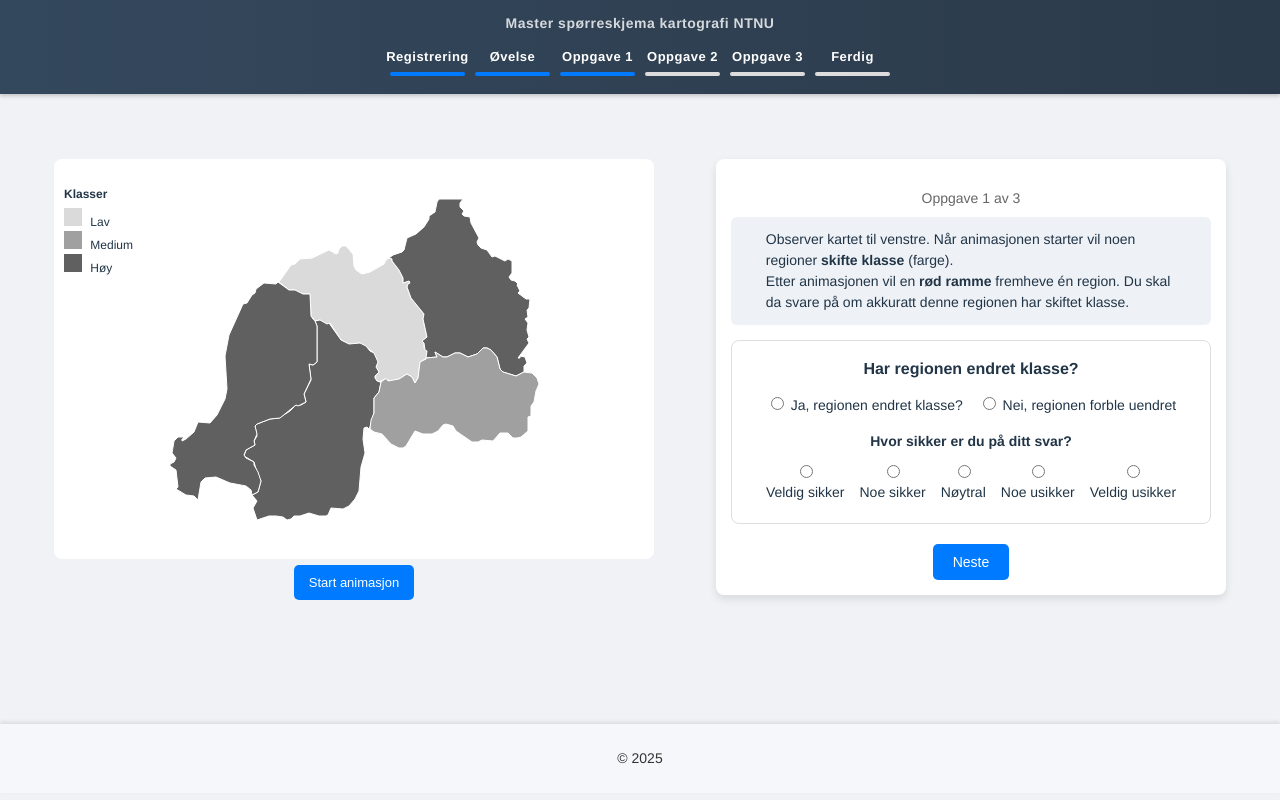
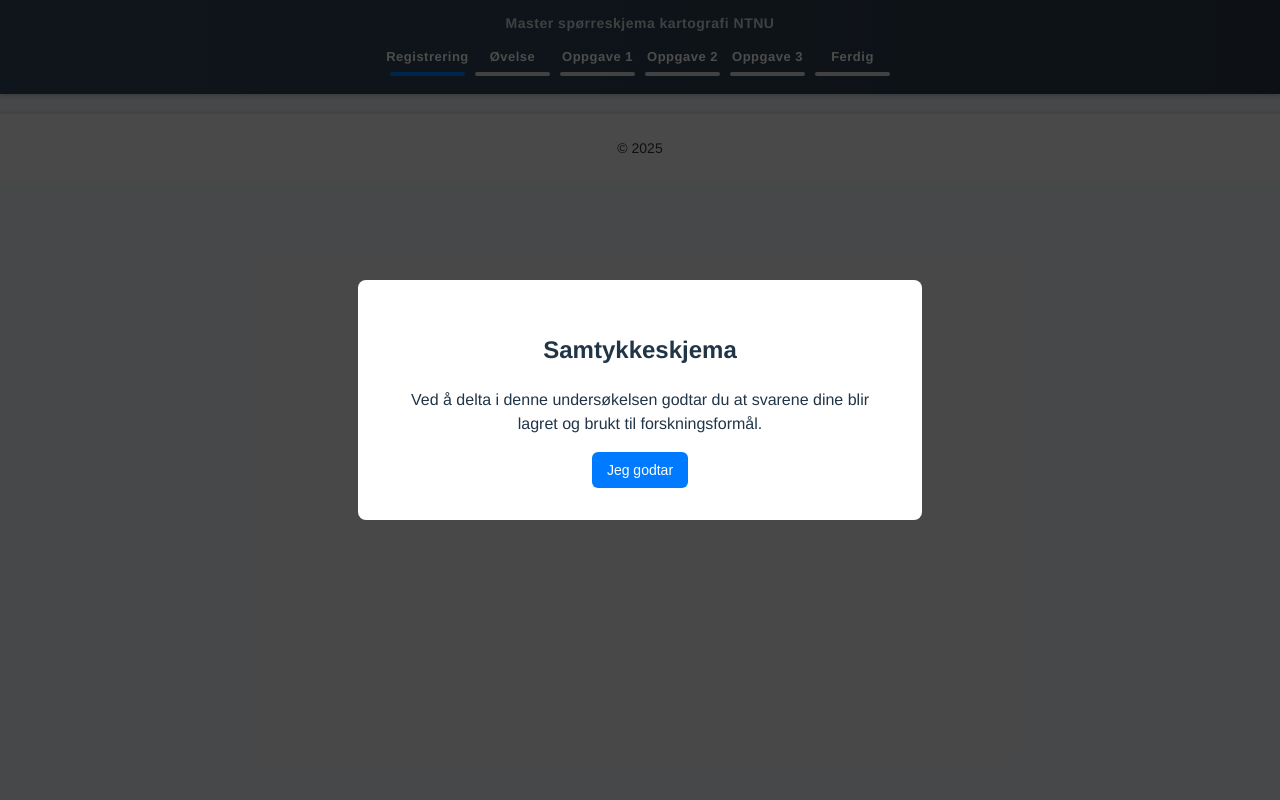
Before and after one commit to rebekk1110/change_blindness_frontend, a Svelte app: page / in a window 1280 px wide. Built offline with nearby package versions, Linux system fonts and the light colour scheme.

Commit message:
fix stage start

```diff
--- a/src/App.svelte
+++ b/src/App.svelte
@@ -10,7 +10,7 @@
   import SurveyFiller from "./components/SurveyFiller.svelte";
   import FinaleFiller from "./components/FinaleFiller.svelte";
 
-  let step = 6;  // Step tracker
+  let step = 1;  // Step tracker
   let level= 1;
   let totalQuestions = 3;
   let participantId;
```
Also changed, not shown: 2 other files (tests, documents, lock files or other folders).
